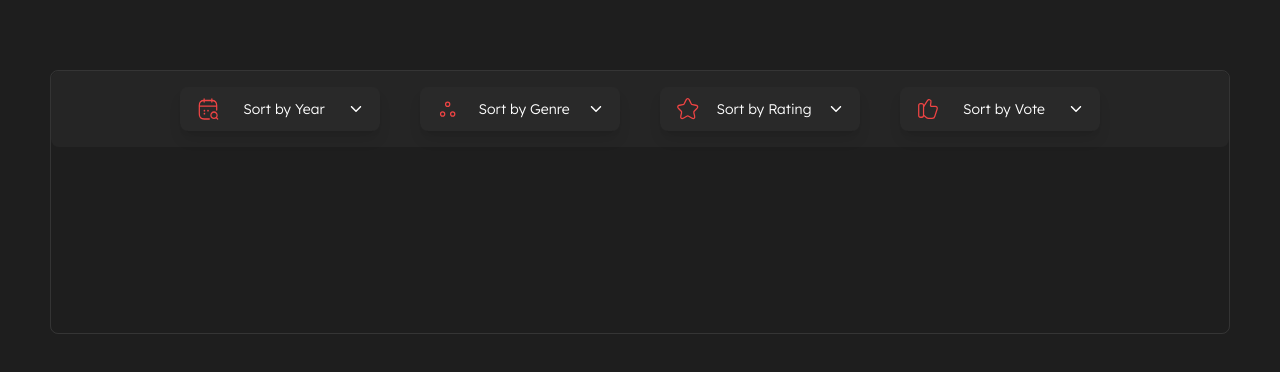
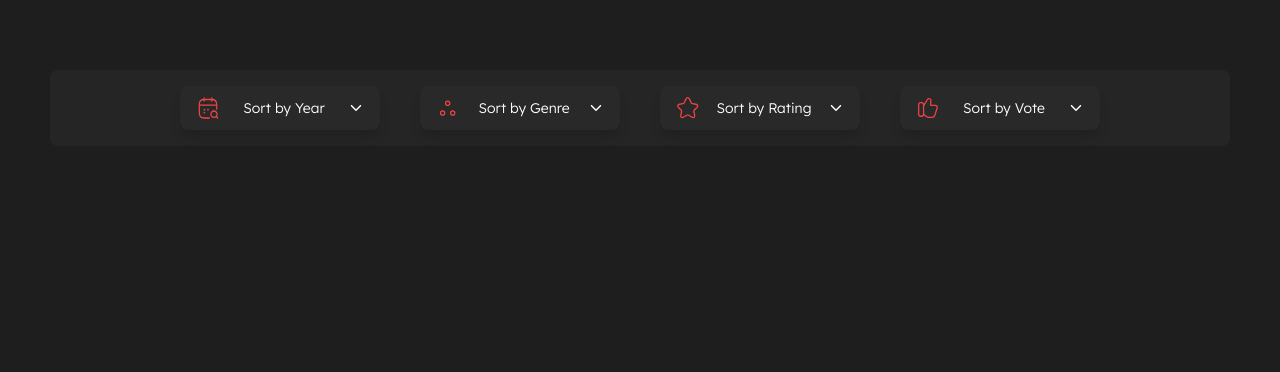
Before and after one commit to gitfname/strapi-movie-web-app-with-cool-design, a Next.js app: page / in a window 1280 px wide. Shown: the part 1192-1564 px from the top of the page. Built offline with nearby package versions, Linux system fonts and the light colour scheme.

Commit message:
FiltersWithDropDown component a little bit changed

```diff
--- a/components/FiltersWithDropDown.jsx
+++ b/components/FiltersWithDropDown.jsx
@@ -147,7 +147,7 @@ export default function FiltersWithDropDown({items=[]}) {
     )
 
     return (
-        <div className="container-scroll overflow-x-hidden h-[264px] border border-white border-opacity-10 rounded-lg hidden-scrollbar pointer-events-none">
+        <div className="container-scroll rounded-lg hidden-scrollbar pointer-events-none">
             <div className="w-max min-w-full bg-white/[3%] rounded-lg py-4 px-7 flex gap-x-10 items-center pointer-events-auto justify-center">
                 {
                     items.map(item => <DropDown {...item} />)
```
